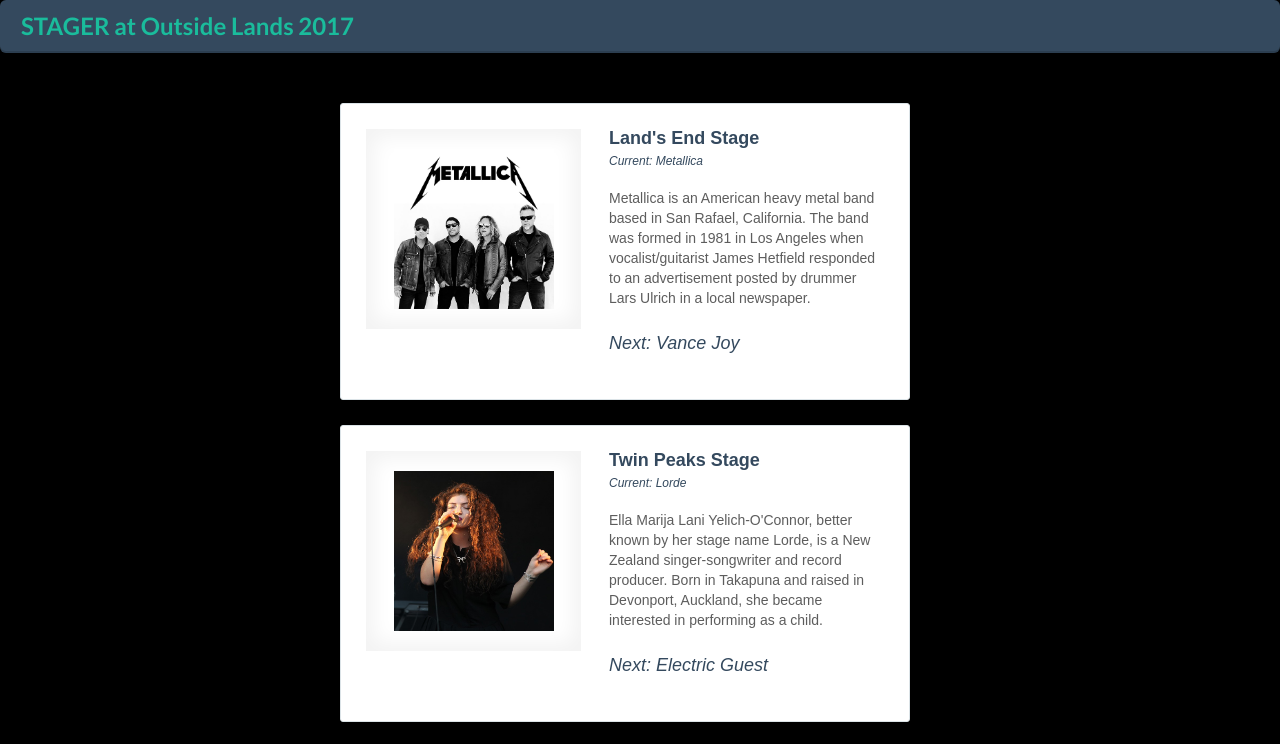
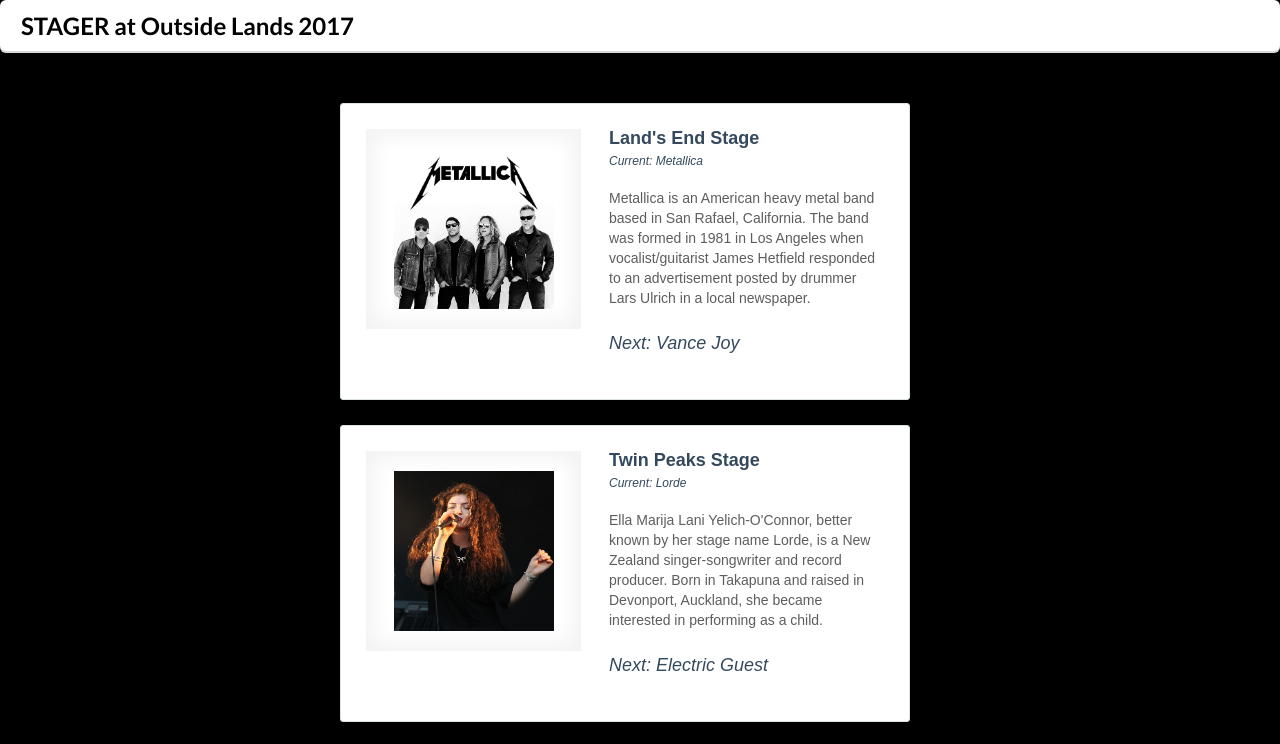
Before and after one commit to VPhung24/Stager, a plain HTML site: page public/index.html in a window 1280 px wide. Shown: the top 744 px of the page. Drawn offline with Linux system fonts and the light colour scheme; a script that the page names is missing.

Commit message:
adding twitter features

```diff
--- a/public/index.html
+++ b/public/index.html
@@ -29,12 +29,12 @@
 <body style="background-color: black">
  <div class="row demo-row">
         <div class="col-xs-12">
-          <nav class="navbar navbar-inverse navbar-embossed" role="navigation">
+          <nav class="navbar navbar-inverse navbar-embossed" role="navigation" style="background-color: white">
             <div class="navbar-header">
-              <button type="button" class="navbar-toggle" data-toggle="collapse" data-target="#navbar-collapse-01">
+              <button type="button" class="navbar-toggle" data-toggle="collapse" data-target="#navbar-collapse-01" >
                 <span class="sr-only">STAGER at Outside Lands 2017</span>
               </button>
-              <a class="navbar-brand" href="#">STAGER at Outside Lands 2017</a>
+              <a class="navbar-brand" href="#" style="color: black">STAGER at Outside Lands 2017</a>
             </div>
 
             <div class="collapse navbar-collapse" id="navbar-collapse-01">
@@ -121,7 +121,7 @@
 
         </li>
 
-        <li onclick="location.href = 'stage4.html';">
+        <li>
 
             <a href="#" class="product-photo">
                 <img src="assets/images/artist_pics/schoolboy_q.png" height="160" width="160" alt="The Who" />
@@ -146,7 +146,7 @@
 
                 <p><i>Next Artist: The She's</i></p>
             </div>
-            <a class="twitter-timeline" data-width="600" data-height="400" href="https://twitter.com/panhandle_stage"></a> <script async src="https://platform.twitter.com/widgets.js" charset="utf-8"></script>
+            <a class="twitter-timeline" data-width="600" data-height="400"href="https://twitter.com/panhandle_stage"></a> <script async src="https://platform.twitter.com/widgets.js" charset="utf-8"></script>
 
         </li>
 
```
